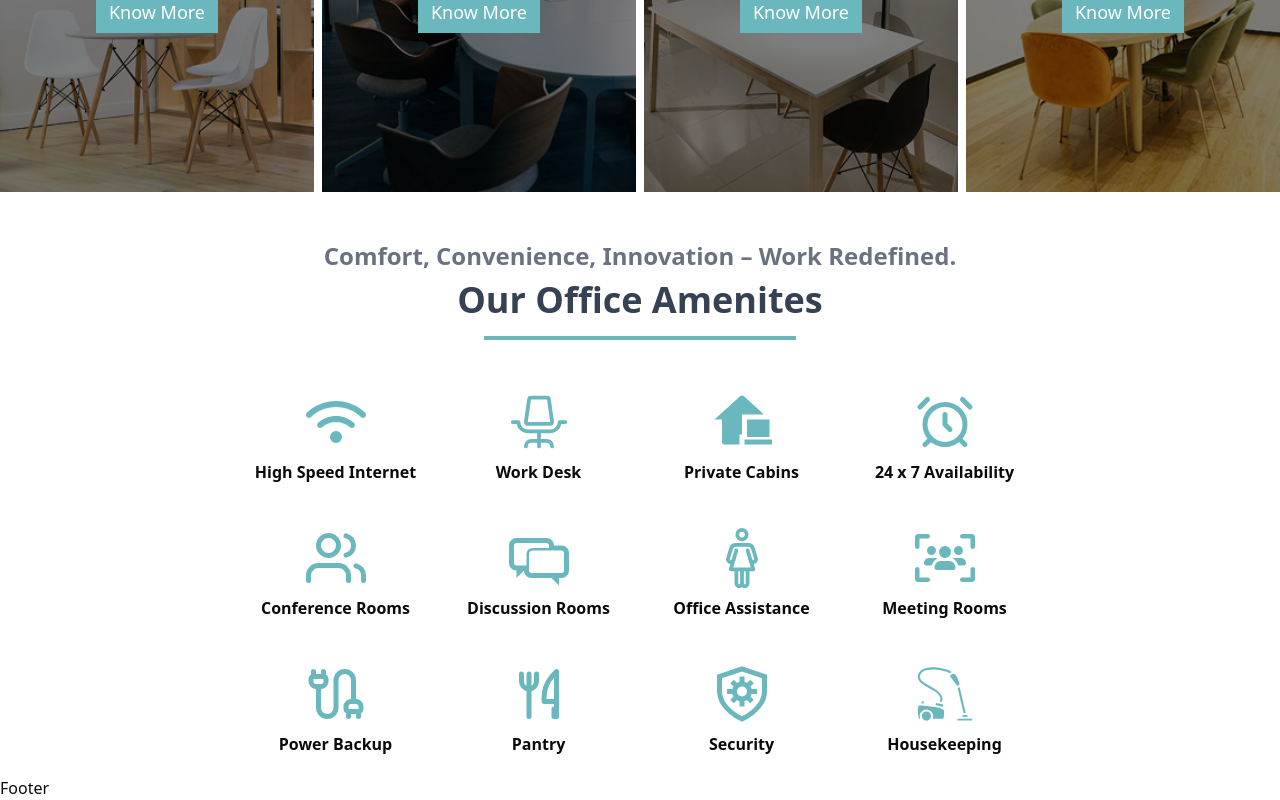
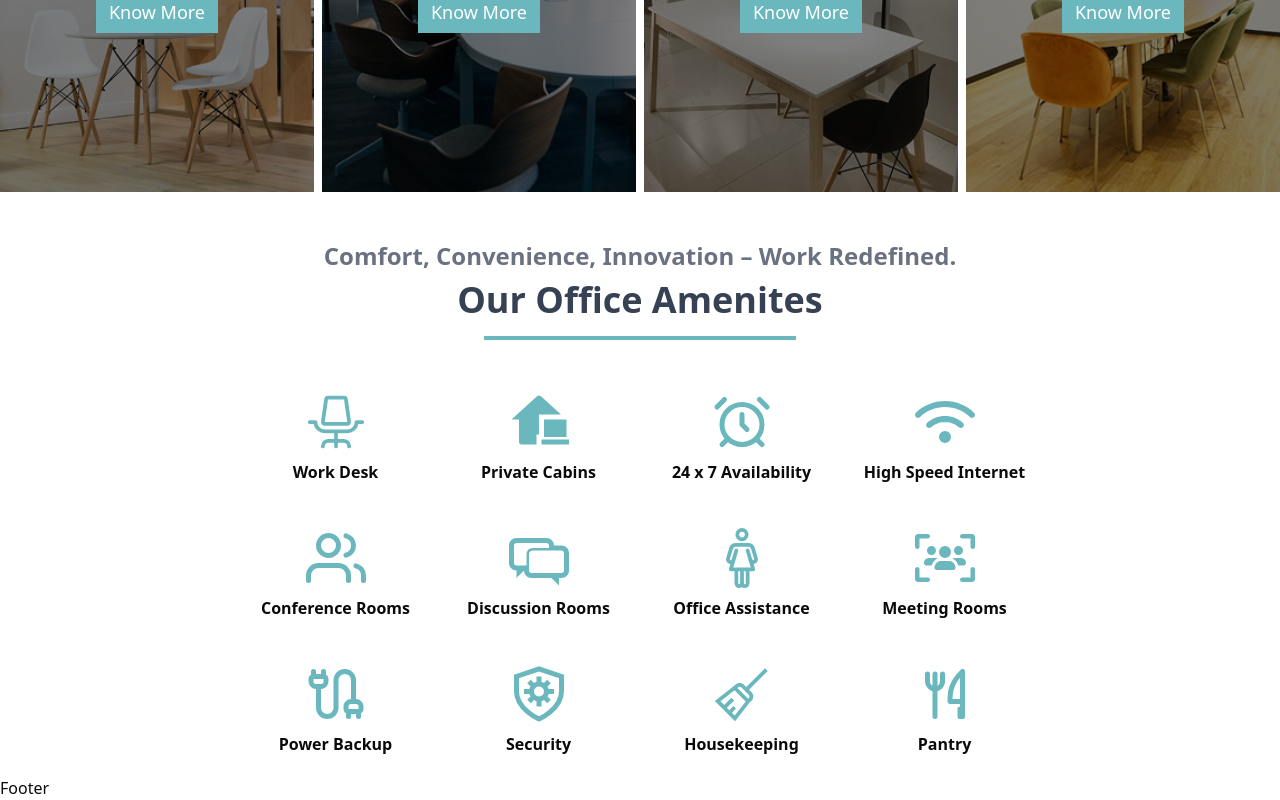
Before and after one commit to Ekata1233/BookMySpace, a Next.js app: page / in a window 1280 px wide. Shown: the part 1766-2566 px from the top of the page. Built offline with nearby package versions, Linux system fonts and the light colour scheme.

Commit message:
Amenites final

```diff
--- a/src/app/componants/ourAmenites/page.tsx
+++ b/src/app/componants/ourAmenites/page.tsx
@@ -9,7 +9,7 @@ import { IoWomanOutline } from "react-icons/io5";
 import { FaUsersViewfinder } from "react-icons/fa6";
 import { LuCable } from "react-icons/lu";
 import { TbToolsKitchen2 } from "react-icons/tb";
-import { GiVacuumCleaner } from "react-icons/gi";
+import { LiaBroomSolid } from "react-icons/lia";
 import { GrShieldSecurity } from "react-icons/gr";
 
 const OurAmenites = () => {
@@ -27,10 +27,7 @@ const OurAmenites = () => {
       <div className="px-8 sm:px-12 md:px-22 lg:px-32 xl:px-60">
         <div className="container mx-auto">
           <div className="grid grid-cols-2 sm:grid-cols-2 md:grid-cols-3 lg:grid-cols-4 gap-3">
-            <div className="flex flex-col items-center text-center my-3">
-              <FaWifi  className="text-6xl text-[#6BB7BE]" />
-              <p className="font-semibold my-2">High Speed Internet</p>
-            </div>
+
 
             <div className="flex flex-col items-center text-center my-3">
               <PiOfficeChair  className="text-6xl text-[#6BB7BE]" />
@@ -45,6 +42,11 @@ const OurAmenites = () => {
             <div className="flex flex-col items-center text-center my-3">
               <LuAlarmClock className="text-6xl text-[#6BB7BE]" />
               <p className="font-semibold my-2">24 x 7 Availability</p>
+            </div>
+
+            <div className="flex flex-col items-center text-center my-3">
+              <FaWifi  className="text-6xl text-[#6BB7BE]" />
+              <p className="font-semibold my-2">High Speed Internet</p>
             </div>
 
             <div className="flex flex-col items-center text-center my-3">
@@ -73,18 +75,18 @@ const OurAmenites = () => {
             </div>
 
             <div className="flex flex-col items-center text-center my-3">
-              <TbToolsKitchen2  className="text-6xl text-[#6BB7BE]" />
-              <p className="font-semibold my-2">Pantry</p>
-            </div>
-
-            <div className="flex flex-col items-center text-center my-3">
               <GrShieldSecurity  className="text-6xl text-[#6BB7BE]" />
               <p className="font-semibold my-2">Security</p>
             </div>
 
             <div className="flex flex-col items-center text-center my-3">
-              <GiVacuumCleaner  className="text-6xl text-[#6BB7BE]" />
+              <LiaBroomSolid   className="text-6xl text-[#6BB7BE]" />
               <p className="font-semibold my-2">Housekeeping</p>
+            </div>
+
+            <div className="flex flex-col items-center text-center my-3">
+              <TbToolsKitchen2  className="text-6xl text-[#6BB7BE]" />
+              <p className="font-semibold my-2">Pantry</p>
             </div>
           </div>
         </div>
```
